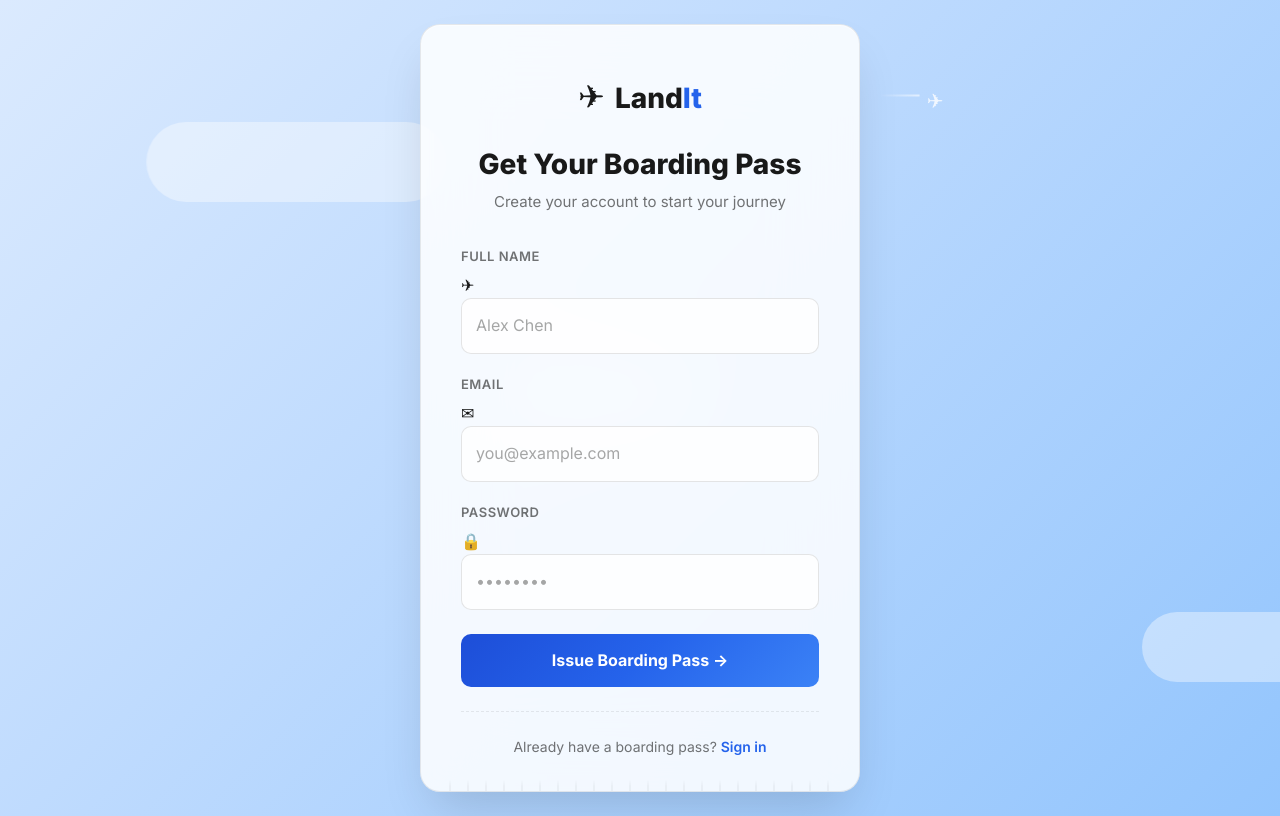
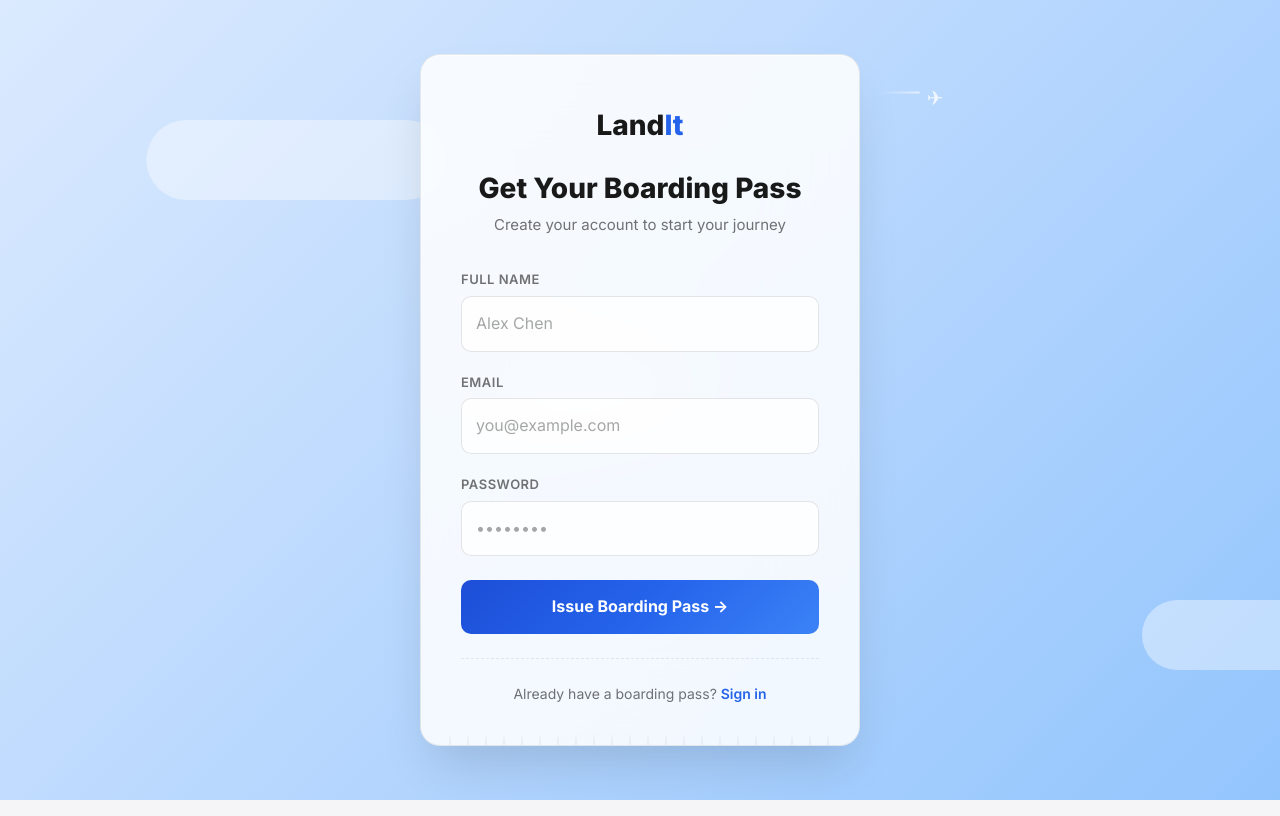
Before and after one commit to viiirvb-iii/LandIT, a React (Vite) app: page /signup in a window 1280 px wide. Built offline with nearby package versions, Linux system fonts and the light colour scheme.

Commit message:
fixign the sign up part

```diff
--- a/src/pages/Signup.jsx
+++ b/src/pages/Signup.jsx
@@ -74,7 +74,6 @@ export default function Signup() {
       <div className="auth-card">
         <div className="auth-header">
           <div className="auth-logo">
-            <span className="plane-icon">✈</span>
             <span className="auth-brand">Land<span className="brand-accent">It</span></span>
           </div>
           <h1>Get Your Boarding Pass</h1>
@@ -87,7 +86,6 @@ export default function Signup() {
           <div className="input-group">
             <label htmlFor="name">Full Name</label>
             <div className="input-wrapper">
-              <span className="input-icon">✈</span>
               <input
                 id="name"
                 type="text"
@@ -102,7 +100,6 @@ export default function Signup() {
           <div className="input-group">
             <label htmlFor="email">Email</label>
             <div className="input-wrapper">
-              <span className="input-icon">✉</span>
               <input
                 id="email"
                 type="email"
@@ -117,7 +114,6 @@ export default function Signup() {
           <div className="input-group">
             <label htmlFor="password">Password</label>
             <div className="input-wrapper">
-              <span className="input-icon">🔒</span>
               <input
                 id="password"
                 type="password"
```
Also changed, not shown: 1 other file (tests, documents, lock files or other folders).
